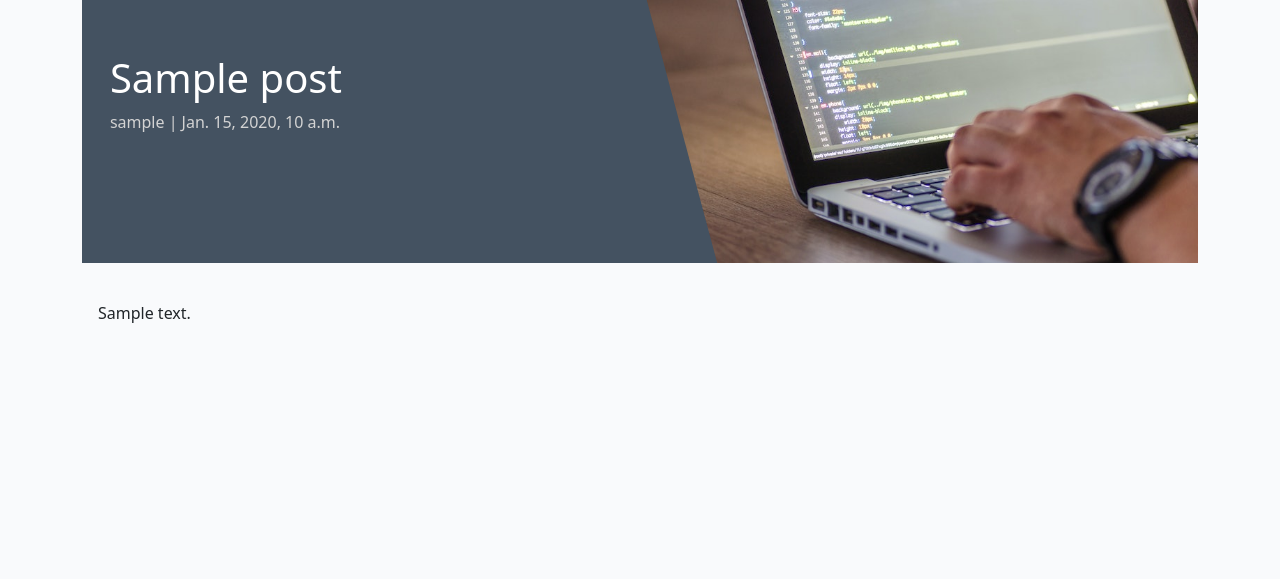
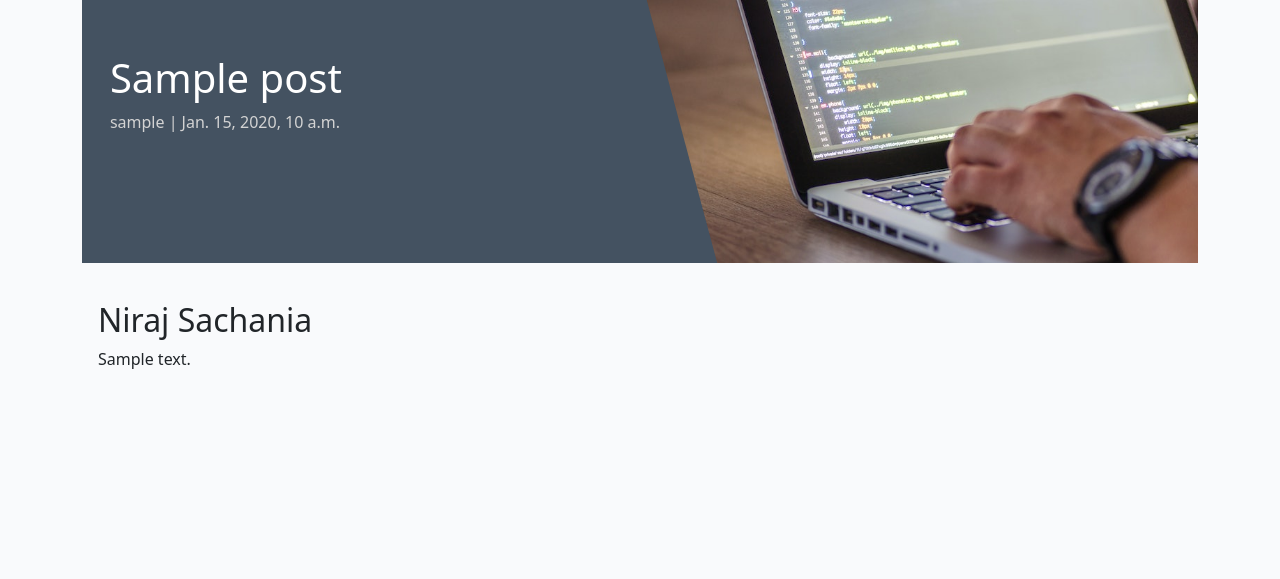
Before and after one commit to niraj-sachania/django-blog, a Django app: a page that uses blog/templates/blog/post_detail.html in a window 1280 px wide. Shown: the part 71-650 px from the top of the page. Run offline with Django 4.2, Linux system fonts and the light colour scheme; tables that the repository leaves empty hold one stand-in row (values such as "Sample post").

Commit message:
feat: add coder name to post detail context

```diff
--- a/blog/templates/blog/post_detail.html
+++ b/blog/templates/blog/post_detail.html
@@ -26,6 +26,7 @@
       <div class="card-body">
         <!-- The post content goes inside the card-text. -->
         <!-- Use the | safe filter inside the template tags -->
+        <h2>{{ coder }}</h2>
         <p class="card-text">{{ post.content | safe }}</p>
       </div>
     </div>
--- a/blog/views.py
+++ b/blog/views.py
@@ -30,5 +30,5 @@ def post_detail(request, slug):
     return render(
         request,
         "blog/post_detail.html",
-        {"post": post},
+        {"post": post, "coder": "Niraj Sachania"},
     )
```
